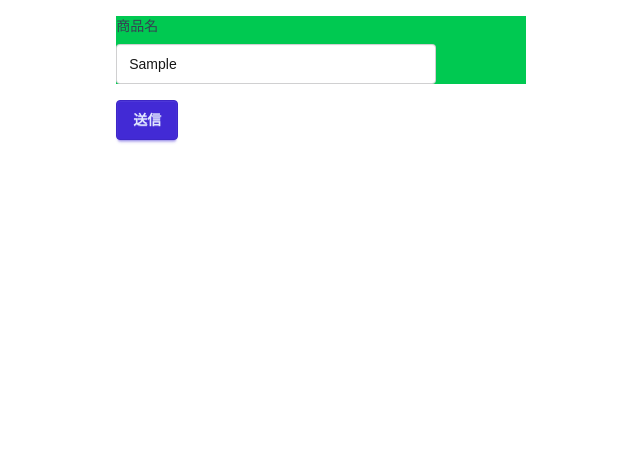
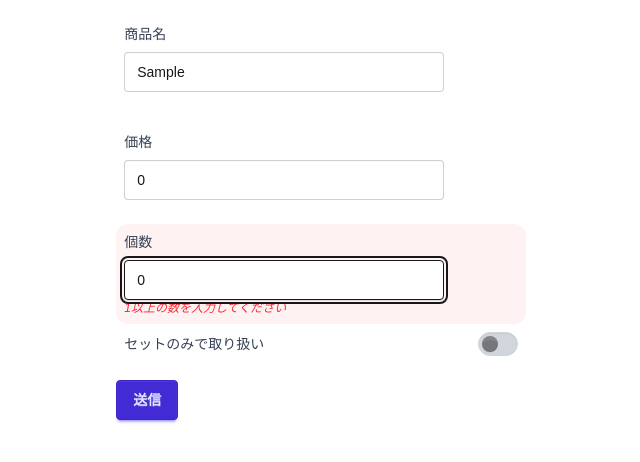
Before and after one commit to M-Yusei1001/comit, a Next.js app in the folder comit-app/: page /items/new_item in a window 1280 px wide. Both pictures are taken after typing "Sample" into the empty fields and a click on the button "送信". Shown: the top 462 px of the page, without its empty margins (319-959 px from the left). Built offline with nearby package versions, Linux system fonts and the light colour scheme.

Commit message:
wip: 商品登録フォーム仮完成

```diff
--- a/comit-app/app/items/new_item/page.tsx
+++ b/comit-app/app/items/new_item/page.tsx
@@ -5,15 +5,7 @@ import { z } from "zod";
 import { useForm } from "react-hook-form";
 import { zodResolver } from "@hookform/resolvers/zod";
 
-const MAX_IMAGE_SIZE = 5 * 1024 * 1024;
-
 const ItemSchema = z.object({
-    itemImage: z.custom<FileList>()
-        .transform((itemImage) => itemImage.files[0])
-        .refine((itemImage) => itemImage.size <= MAX_IMAGE_SIZE, {
-            message: "5MB以下の画像を設定してください"
-        })
-        .optional(),
     itemName: z.string().min(1, {
         message: "商品名は1文字以上で設定してください",
     }),
@@ -48,7 +40,8 @@ export default function Page() {
             `itemName: ${values.itemName},\n`
             + `itemPrice: ${values.itemPrice},\n`
             + `itemQuantity: ${values.itemQuantity},\n`
-            + `isSetOnly: ${values.isSetOnly}`);
+            + `isSetOnly: ${values.isSetOnly}`
+        );
     };
 
     return (
@@ -56,11 +49,38 @@ export default function Page() {
             <div className="max-w-lg mx-auto">
                 <div className="w-4/5 mx-auto">
                     <form onSubmit={form.handleSubmit(onSubmit)}>
-                        <div className="mb-4 bg-green-500">
+                        <div className={`p-2 rounded-xl ${form.formState.errors.itemName ? 'bg-red-50' : ''}`}>
                             <label className="mb-2 block text-sm font-medium text-gray-700">商品名</label>
-                            <input type='text' placeholder='商品名' className='input' {...form.register("itemName")} />
-                            <p className="mt-2 text-red-500 text-xs italic">{form.formState.errors.itemName?.message}</p>
+                            <input type='text' className='input' {...form.register("itemName")} />
+                            <div className="h-4 mt-2">
+                                {form.formState.errors.itemName && (
+                                    <p className="text-red-500 text-xs italic">{form.formState.errors.itemName?.message}</p>
+                                )}
+                            </div>
                         </div>
+                        <div className={`p-2 rounded-xl ${form.formState.errors.itemPrice ? 'bg-red-50' : ''}`}>
+                            <label className="mb-2 block text-sm font-medium text-gray-700">価格</label>
+                            <input type='text' className='input' {...form.register("itemPrice")} />
+                            <div className="h-4">
+                                {form.formState.errors.itemPrice && (
+                                    <p className="text-red-500 text-xs italic">{form.formState.errors.itemPrice?.message}</p>
+                                )}
+                            </div>
+                        </div>
+                        <div className={`p-2 rounded-xl ${form.formState.errors.itemQuantity ? 'bg-red-50' : ''}`}>
+                            <label className="mb-2 block text-sm font-medium text-gray-700">個数</label>
+                            <input type='text' className='input' {...form.register("itemQuantity")} />
+                            <div className="h-4">
+                                {form.formState.errors.itemQuantity && (
+                                    <p className="text-red-500 text-xs italic">{form.formState.errors.itemQuantity?.message}</p>
+                                )}
+                            </div>
+                        </div>
+                        <div className='p-2 mb-4 flex items-center justify-between'>
+                            <label className="text-sm font-medium text-gray-700">セットのみで取り扱い</label>
+                            <input type='checkbox' className='toggle border-gray-300 bg-gray-300 checked:bg-blue-500 checked:text-white checked:border-blue-500 " /' {...form.register("isSetOnly")} />
+                        </div>
+
                         <div>
                             <button className='btn btn-primary' type='submit'>送信</button>
                         </div>
--- a/comit-app/app/page.tsx
+++ b/comit-app/app/page.tsx
@@ -4,7 +4,6 @@ export default function Home() {
   return (
     <div>
       <h1>Hello comit!</h1>
-      <p>testaaa</p>
     </div>
   );
 }
```
